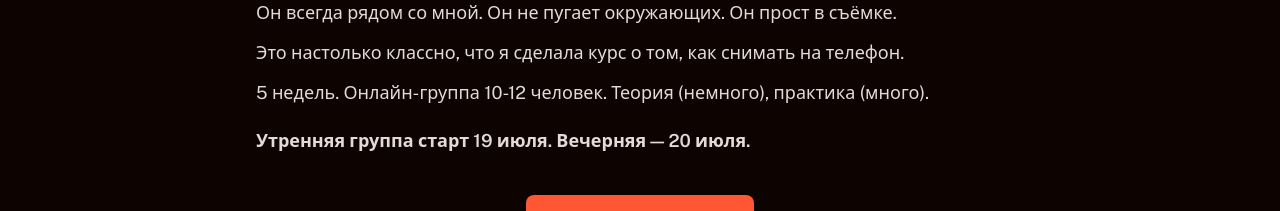
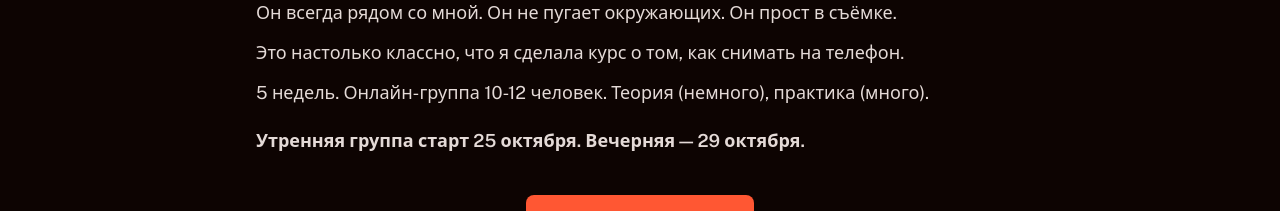
Before and after one commit to shftlvch/annashmitko, an Astro site: page /course in a window 1280 px wide. Shown: the part 900-1111 px from the top of the page. Built offline with nearby package versions, Linux system fonts and the light colour scheme; Astro itself is replaced by a stand-in of ours.

Commit message:
Upd header dates

```diff
--- a/src/pages/course.astro
+++ b/src/pages/course.astro
@@ -37,7 +37,7 @@ import heroImage from "./course/_images/hero-3.jpg";
         subtitle="курс о мобильной фотографии, наблюдении и памяти"
         image={heroImage}
         imageAlt="Фотограф с мобильным телефоном"
-        startDate="Утренняя группа старт 19 июля. Вечерняя — 20 июля."
+        startDate="Утренняя группа старт 25 октября. Вечерняя — 29 октября."
       >
         <p>
           Привет, меня зовут Аня Шмитько. Я фотографка и режиссерка
```
